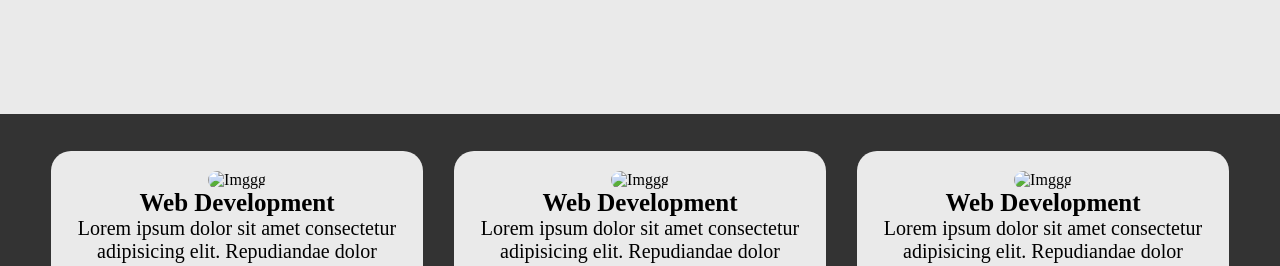
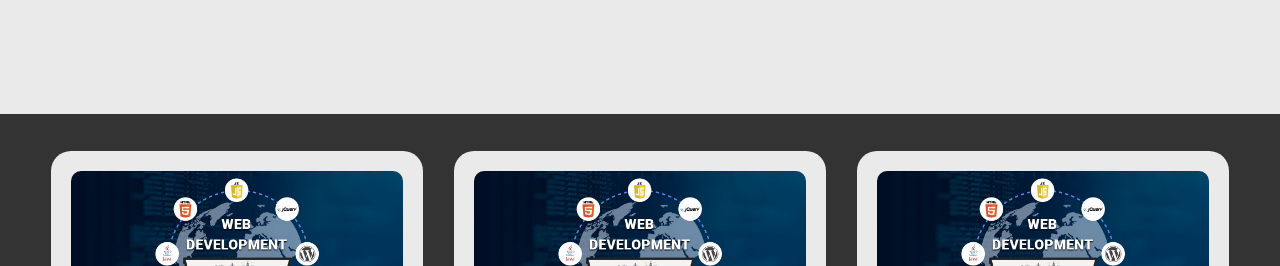
Before and after one commit to anurajr96/Assignment1, a plain HTML site: page index.html in a window 1280 px wide. Shown: the part 686-952 px from the top of the page. Drawn offline with Linux system fonts and the light colour scheme; the site is published under a folder, as on GitHub Pages, so addresses that start at the root find nothing.

Commit message:
Update index.html

```diff
--- a/index.html
+++ b/index.html
@@ -33,21 +33,21 @@
         <div class="row">
            <div class="col">
                 <div class="img-container">
-                    <img src="/img/pic1.jpeg" alt="Imggg" class="img-fluid">
+                    <img src="img/pic1.jpeg" alt="Imggg" class="img-fluid">
                     <h5>Web Development</h5>
                     <p>Lorem ipsum dolor sit amet consectetur adipisicing elit. Repudiandae dolor laborum debitis </p>
                 </div>
             </div>
             <div class="col">
                 <div  class="img-container">
-                    <img src="/img/pic1.jpeg" alt="Imggg" class="img-fluid">
+                    <img src="img/pic1.jpeg" alt="Imggg" class="img-fluid">
                     <h5>Web Development</h5>
                     <p>Lorem ipsum dolor sit amet consectetur adipisicing elit. Repudiandae dolor laborum debitis </p>
                 </div>
             </div>
             <div class="col">
                 <div  class="img-container">
-                    <img src="/img/pic1.jpeg" alt="Imggg" class="img-fluid" >
+                    <img src="img/pic1.jpeg" alt="Imggg" class="img-fluid" >
                     <h5>Web Development</h5>
                     <p>Lorem ipsum dolor sit amet consectetur adipisicing elit. Repudiandae dolor laborum debitis </p>
                 </div>
```
